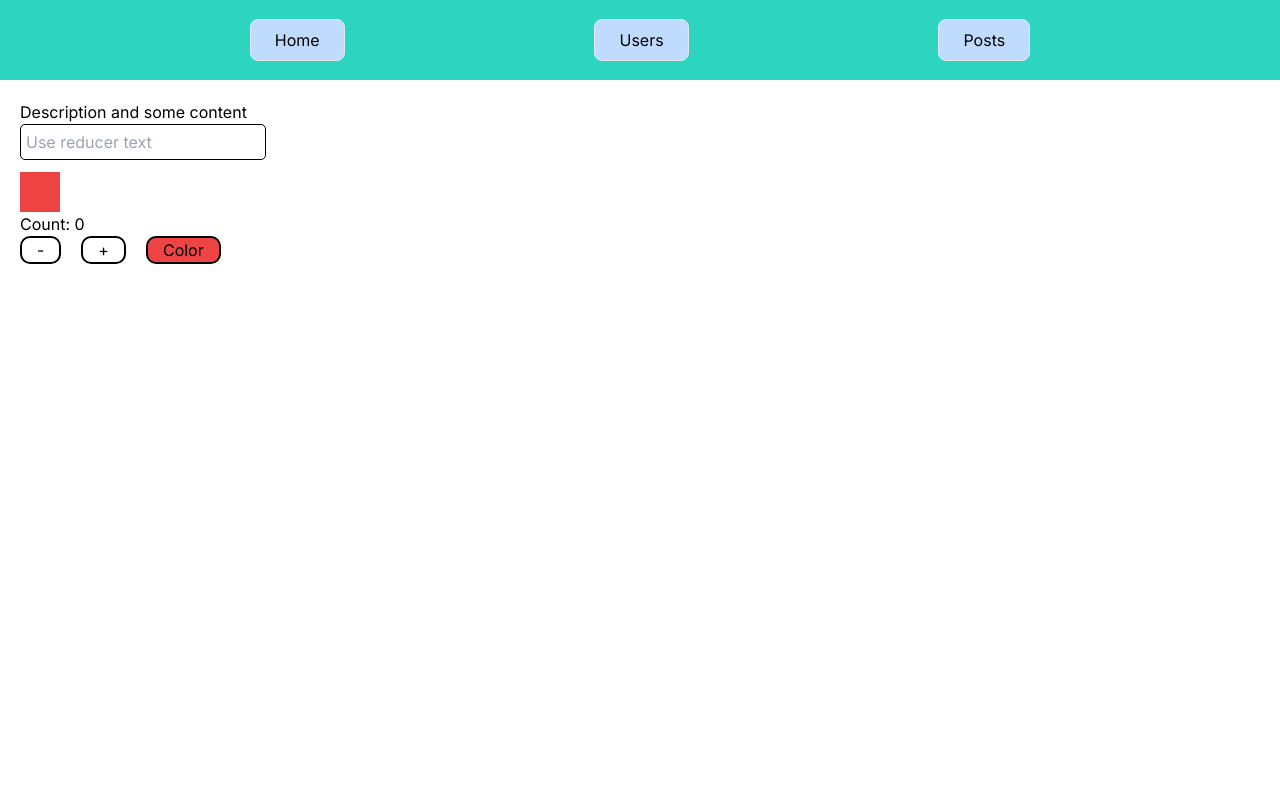
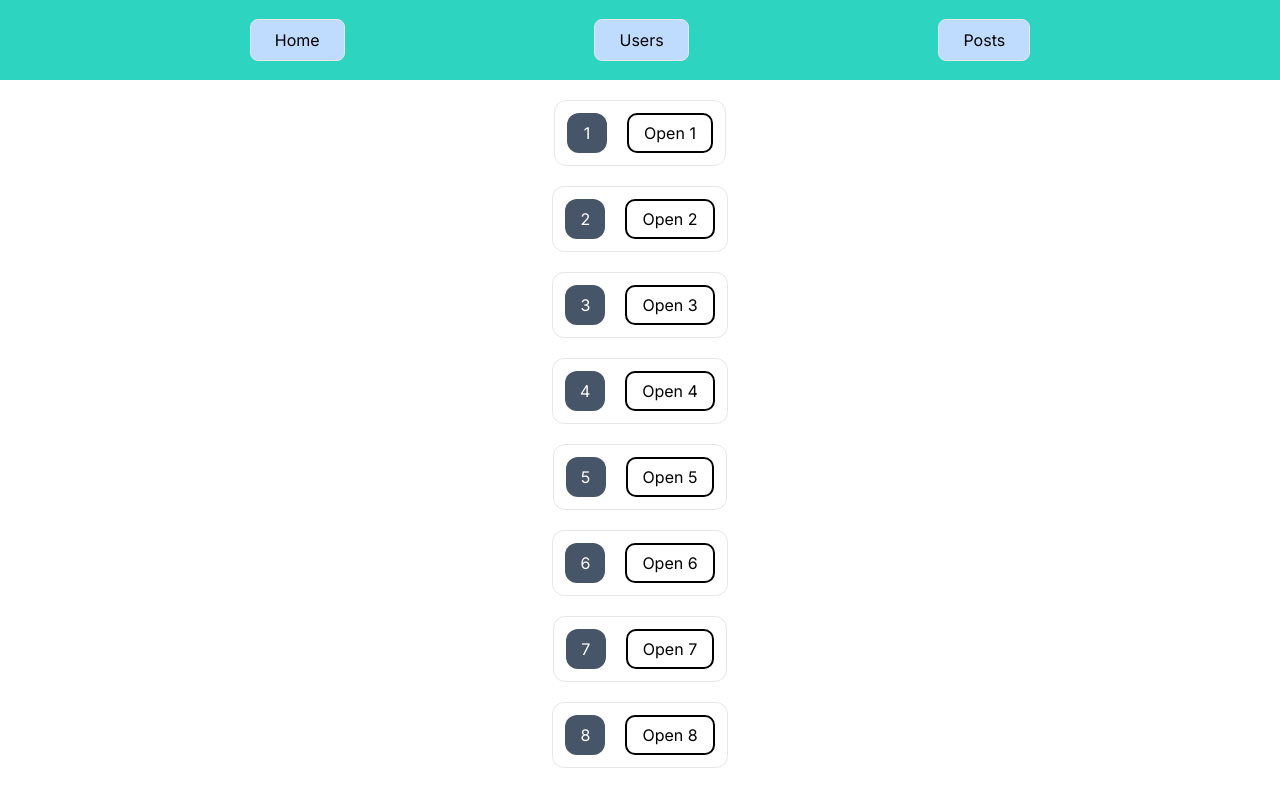
Before and after one commit to Vadim-Bykov/react-course, a Next.js app: page / in a window 1280 px wide. Shown: the top 788 px of the page. Built offline with nearby package versions, Linux system fonts and the light colour scheme.

Commit message:
feat: 10 - useImperativeHandle

```diff
--- a/src/pages/Home/HomePage.tsx
+++ b/src/pages/Home/HomePage.tsx
@@ -1,185 +1,121 @@
 "use client";
 
-import clsx from "clsx";
 import React, {
-  Dispatch,
-  Reducer,
-  useContext,
-  useEffect,
-  useLayoutEffect,
-  useReducer,
+  ElementRef,
+  forwardRef,
+  useImperativeHandle,
+  useRef,
   useState,
 } from "react";
 
-type Colors = "gold" | "black";
-
-interface State {
-  color: Colors;
-  randomText: string;
-  count: number;
+interface ModalData {
+  number: number;
+  visible: boolean;
 }
 
-enum ActionType {
-  ChangeText = "CHANGE_TEXT",
-  ChangeColor = "CHANGE_COLOR",
-  Increment = "INCREMENT",
-  Decrement = "DECREMENT",
-}
+export function HomePage() {
+  // const modalRef = useRef<ElementRef<typeof ModalWithForwardRef>>(null);
+  const [modalData, setModalData] = useState<ModalData>({
+    number: 0,
+    visible: false,
+  });
 
-interface Action {
-  type: ActionType;
-  payload?: any;
-}
+  console.log("Paren rendered");
 
-const reducer: Reducer<State, Action> = (state, action) => {
-  switch (action.type) {
-    case ActionType.ChangeText:
-      return { ...state, randomText: action.payload };
+  const openModal = (number: number) => {
+    setModalData({ number, visible: true });
+  };
 
-    case ActionType.Increment:
-      return { ...state, count: state.count + 1 };
+  const closeModal = (number: number) => {
+    setModalData({ visible: false, number });
+  };
 
-    case ActionType.Decrement:
-      return { ...state, count: state.count - 1 };
-
-    case ActionType.ChangeColor:
-      return { ...state, color: state.color === "gold" ? "black" : "gold" };
-
-    default:
-      return state;
-  }
-};
-
-const initialState: State = {
-  color: "black",
-  randomText: "",
-  count: 0,
-};
-
-interface Context {
-  state: State;
-  dispatch: Dispatch<Action>;
-}
-
-const Context = React.createContext<Context>({
-  state: initialState,
-  dispatch: () => {},
-});
-
-const useAppContext = () => useContext(Context);
-
-export function HomePage() {
-  const [state, dispatch] = useReducer(reducer, initialState);
+  // const openModal = (number: number) => {
+  //   modalRef.current?.open(number);
+  // };
 
   return (
-    <Context.Provider value={{ dispatch, state }}>
-      <InputComponent />
-      <p>{state.randomText}</p>
-
-      <ButtonBlock />
-    </Context.Provider>
+    <div className="grid justify-items-center gap-5">
+      <Modal modalData={modalData} closeModal={closeModal} />
+      {/* <ModalWithForwardRef ref={modalRef} /> */}
+      <Users openModal={openModal} />
+    </div>
   );
 }
 
-const InputComponent = () => {
-  return (
-    <>
-      <div>Description and some content</div>
+const Users = ({ openModal }: { openModal: (number: number) => void }) => {
+  console.log("Users list rendered");
 
-      <Field />
-    </>
-  );
+  const users = new Array(10).fill(1).map((item, index) => {
+    console.log(`User ${index + 1} rendered`);
+
+    return (
+      <div key={index} className="flex p-3 border rounded-xl">
+        <div className="w-10 h-10 bg-slate-600 rounded-xl text-white flex items-center justify-center mr-5">
+          {index + 1}
+        </div>
+        <button onClick={() => openModal(index + 1)}>Open {index + 1}</button>
+      </div>
+    );
+  });
+
+  return users;
 };
 
-const Field = () => {
-  const {
-    state: { randomText },
-    dispatch,
-  } = useAppContext();
-  // const colorClass = useColorHandler();
+const Modal = ({
+  modalData,
+  closeModal,
+}: {
+  modalData: ModalData;
+  closeModal: (number: number) => void;
+}) => {
+  console.log("Modal rendered");
+
+  if (!modalData.visible) return null;
 
   return (
-    <input
-      type="text"
-      placeholder="Use reducer text"
-      value={randomText}
-      // className={colorClass}
-      onChange={(e) =>
-        dispatch({
-          type: ActionType.ChangeText,
-          payload: e.target.value,
-        })
-      }
-    />
-  );
-};
+    <div className="absolute w-1/2 aspect-square bg-blue-400 rounded-2xl flex flex-col items-center justify-center px-8">
+      <h2 className="text-2xl text-center mb-5">User {modalData.number}</h2>
 
-const colors = [
-  "bg-red-100",
-  "bg-red-200",
-  "bg-red-300",
-  "bg-red-400",
-  "bg-red-500",
-  "bg-red-600",
-  "bg-red-700",
-  "bg-red-800",
-  "bg-red-900",
-];
-
-const ButtonBlock = () => {
-  const {
-    state: { color, count },
-    dispatch,
-  } = useAppContext();
-
-  const [colorClass, setColorClass] = useState("bg-red-900");
-
-  useEffect(() => {
-    const value = Math.floor(Math.random() * colors.length);
-    const colorString = colors[value];
-    setColorClass(colorString);
-  }, [count]);
-
-  // const colorClass = useColorHandler();
-
-  return (
-    <div className="mt-3">
-      <div className={clsx(["w-10 h-10 mr-5", colorClass])} />
-      <p style={{ color: color }}>Count: {count}</p>
-      <button
-        className="mr-5"
-        onClick={() => dispatch({ type: ActionType.Decrement })}
-      >
-        -
-      </button>
-      <button
-        className="mr-5"
-        onClick={() => dispatch({ type: ActionType.Increment })}
-      >
-        +
-      </button>
-      <button
-        className={clsx(["mr-5", colorClass])}
-        onClick={() => dispatch({ type: ActionType.ChangeColor })}
-      >
-        Color
+      <button className="bg-white" onClick={() => closeModal(modalData.number)}>
+        Close {modalData.number}
       </button>
     </div>
   );
 };
 
-// const useColorHandler = () => {
-//   const {
-//     state: { count },
-//   } = useAppContext();
+// type ModalFunctions = {
+//   open: (number: number) => void;
+//   close: () => void;
+// };
 
-//   const [colorClass, setColorClass] = useState("bg-red-950");
+// const Modal: React.ForwardRefRenderFunction<ModalFunctions, {}> = (
+//   props,
+//   ref
+// ) => {
+//   const [userNumber, setUserNumber] = useState<number>();
 
-//   useLayoutEffect(() => {
-//     const value = Math.floor(Math.random() * colors.length);
-//     const colorString = colors[value];
-//     setColorClass(colorString);
-//   }, [count]);
+//   useImperativeHandle(ref, () => ({
+//     open: (data) => {
+//       setUserNumber(data);
+//     },
+//     close: () => setUserNumber(undefined),
+//   }));
 
-//   return colorClass;
+//   console.log("Child rendered");
+//   const close = () => setUserNumber(undefined);
+
+//   if (!userNumber) return null;
+
+//   return (
+//     <div className="absolute w-1/2 aspect-square bg-blue-400 rounded-2xl flex flex-col items-center justify-center px-8">
+//       <h2 className="text-2xl text-center mb-5">User {userNumber}</h2>
+
+//       <button className="bg-white" onClick={close}>
+//         Close {userNumber}
+//       </button>
+//     </div>
+//   );
 // };
+
+// const ModalWithForwardRef = forwardRef<ModalFunctions>(Modal);
```
